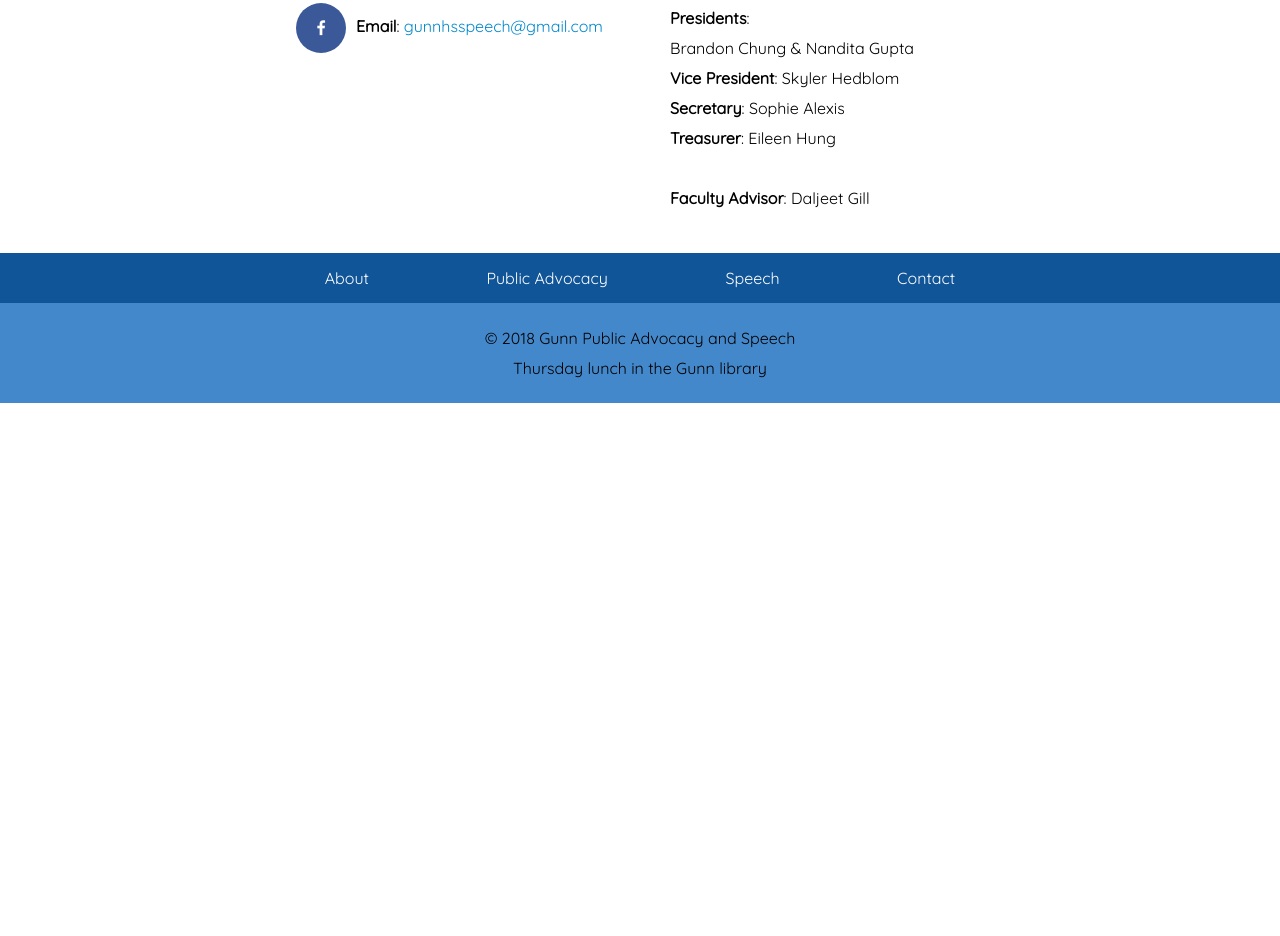
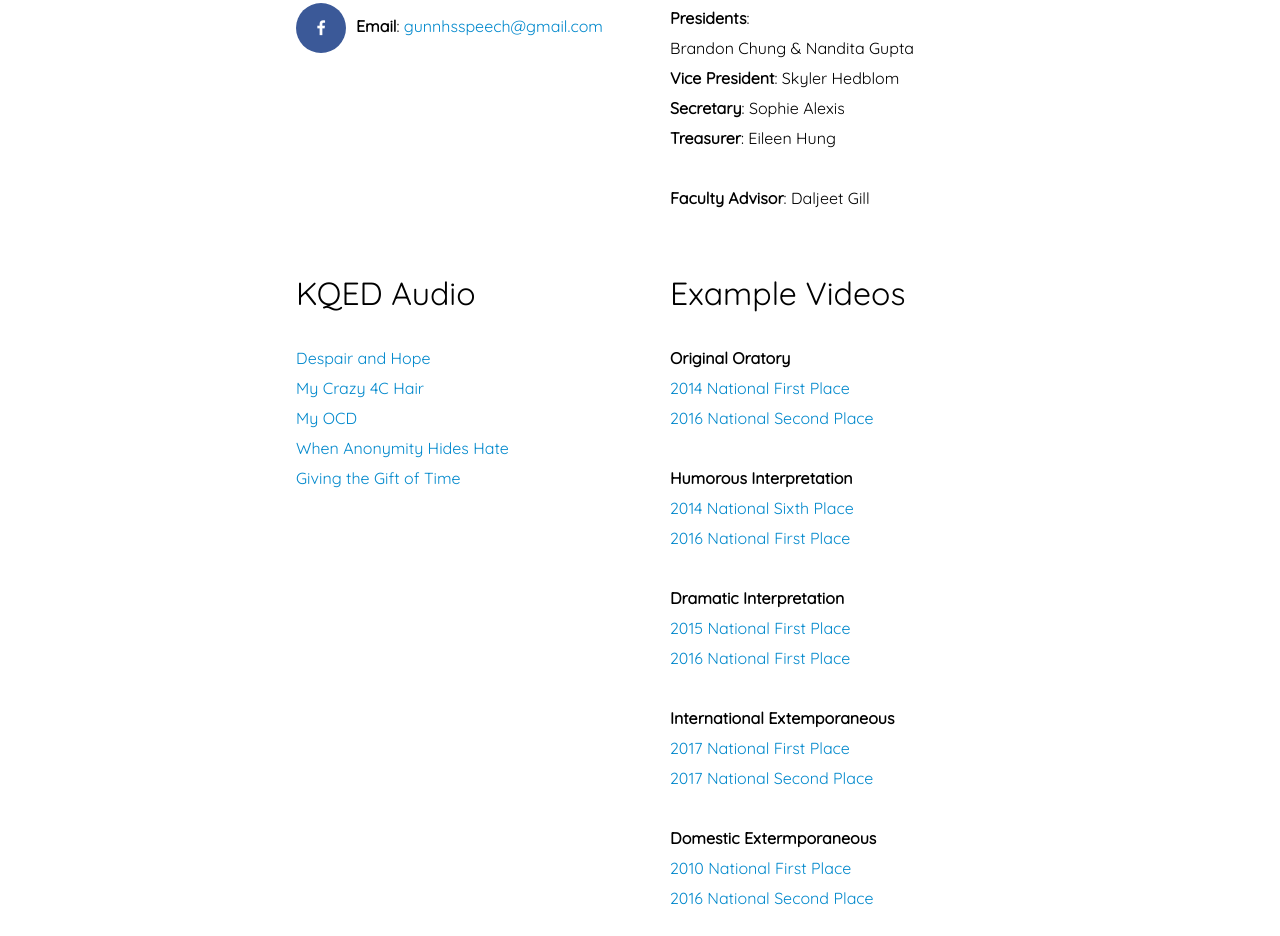
Before and after one commit to brandonsyc/gunnpas.github.io, a plain HTML site: page index.html in a window 1280 px wide. Shown: the part 2637-3573 px from the top of the page. Before the commit the page ends 3040 px from the top, so only its background shows below. Drawn offline with Linux system fonts and the light colour scheme.

Commit message:
add examples

```diff
--- a/index.html
+++ b/index.html
@@ -84,6 +84,18 @@
 				<h1>Officers</h1>
 				<p><strong>Presidents</strong>:<br>Brandon Chung &amp; Nandita Gupta<br><strong>Vice President</strong>: Skyler Hedblom<br><strong>Secretary</strong>: Sophie Alexis<br><strong>Treasurer</strong>: Eileen Hung<br><br><strong>Faculty Advisor</strong>: Daljeet Gill</p>
 			</div>
+			<div class="half">
+				<h1>KQED Audio</h1>
+				<p><a href="https://ww2.kqed.org/perspectives/2017/08/31/despair-and-hope/">Despair and Hope</a><br><a href="https://ww2.kqed.org/perspectives/2018/01/15/my-crazy-4c-hair/">My Crazy 4C Hair</a><br><a href="https://ww2.kqed.org/perspectives/2018/01/02/my-ocd/">My OCD</a><br><a href="https://ww2.kqed.org/perspectives/2017/11/15/when-anonymity-hides-hate/">When Anonymity Hides Hate</a><br><a href="https://ww2.kqed.org/perspectives/2017/11/09/giving-the-gift-of-time/">Giving the Gift of Time</a></p>
+			</div>
+			<div class="half">
+				<h1>Example Videos</h1>
+				<p><strong>Original Oratory</strong><br><a href="https://youtu.be/yHcRk2DyxiQ">2014 National First Place</a><br><a href="https://youtu.be/Ug2iarh7i50">2016 National Second Place</a></p><br>
+				<p><strong>Humorous Interpretation</strong><br><a href="https://youtu.be/FPRZ-60gULk">2014 National Sixth Place</a><br><a href="https://youtu.be/KcLEQlFKXUo">2016 National First Place</a></p><br>
+				<p><strong>Dramatic Interpretation</strong><br><a href="https://youtu.be/KK41EKohCW4">2015 National First Place</a><br><a href="https://youtu.be/HJAIteus5HY">2016 National First Place</a></p><br>
+				<p><strong>International Extemporaneous</strong><br><a href="https://youtu.be/lzoUu1fDmWE">2017 National First Place</a><br><a href="https://youtu.be/1a-TFQNSujo">2017 National Second Place</a></p><br>
+				<p><strong>Domestic Extermporaneous</strong><br><a href="https://youtu.be/Bpr5GKZBFUc">2010 National First Place</a><br><a href="https://youtu.be/RYqtWmd3JVg">2016 National Second Place</a></p>
+			</div>
 		</div>
 		<div class="sticky" id="still">
 			<div>
```
